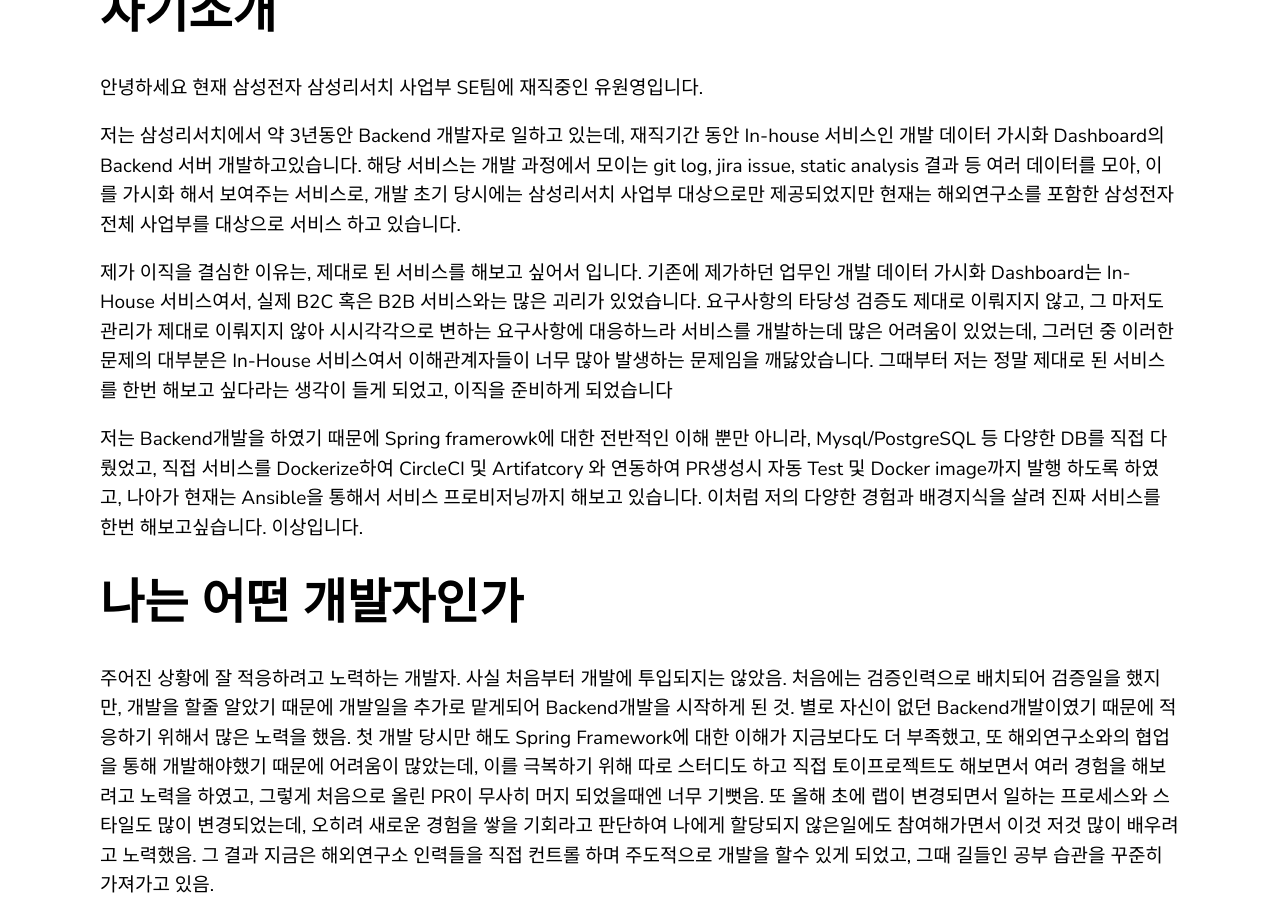
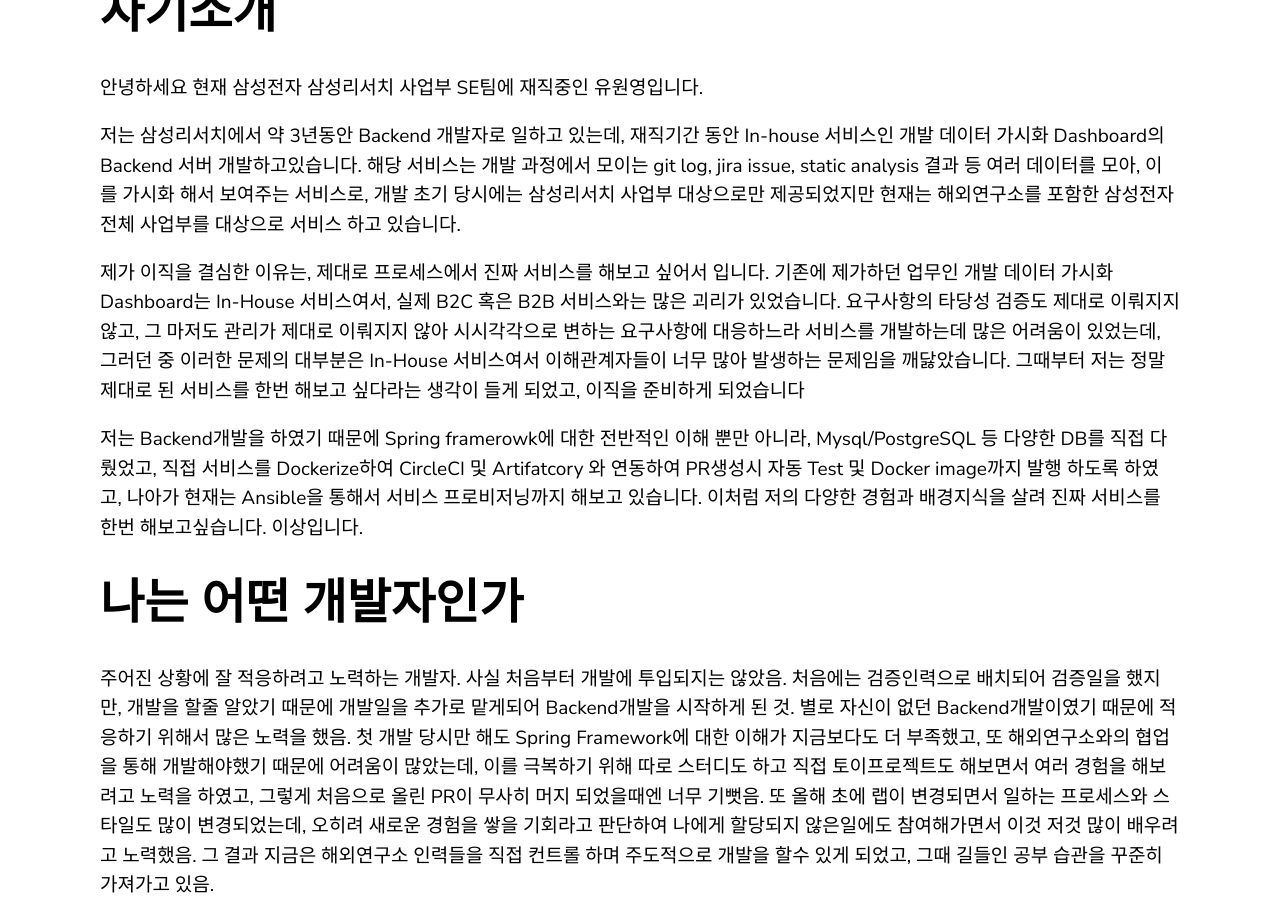
Before and after one commit to yoowonyoung/yoowonyoung.github.io, a Jekyll site: the page built from _posts/2020-08-11-Interview-03.md, in a window 1280 px wide and 900 px high, scrolled down 527 px. Built offline with Jekyll 4.4.1, drawn with Linux system fonts in a browser that asks for light colours; comment, search, counter and statistics services are not loaded.

Commit message:
Update 2020-08-11-Interview-03.md

```diff
--- a/_posts/2020-08-11-Interview-03.md
+++ b/_posts/2020-08-11-Interview-03.md
@@ -11,7 +11,7 @@
 
 저는 삼성리서치에서 약 3년동안 Backend 개발자로 일하고 있는데, 재직기간 동안 In-house 서비스인 개발 데이터 가시화 Dashboard의 Backend 서버 개발하고있습니다. 해당 서비스는 개발 과정에서 모이는 git log, jira issue, static analysis 결과 등 여러 데이터를 모아, 이를 가시화 해서 보여주는 서비스로, 개발 초기 당시에는 삼성리서치 사업부 대상으로만 제공되었지만 현재는 해외연구소를 포함한 삼성전자 전체 사업부를 대상으로 서비스 하고 있습니다.
 
-제가 이직을 결심한 이유는, 제대로 된 서비스를 해보고 싶어서 입니다. 기존에 제가하던 업무인 개발 데이터 가시화 Dashboard는 In-House 서비스여서, 실제 B2C 혹은 B2B 서비스와는 많은 괴리가 있었습니다. 요구사항의 타당성 검증도 제대로 이뤄지지 않고, 그 마저도 관리가 제대로 이뤄지지 않아 시시각각으로 변하는 요구사항에 대응하느라 서비스를 개발하는데 많은 어려움이 있었는데, 그러던 중 이러한 문제의 대부분은 In-House 서비스여서 이해관계자들이 너무 많아 발생하는 문제임을 깨닳았습니다. 그때부터 저는 정말 제대로 된 서비스를 한번 해보고 싶다라는 생각이 들게 되었고, 이직을 준비하게 되었습니다
+제가 이직을 결심한 이유는, 제대로 프로세스에서 진짜 서비스를 해보고 싶어서 입니다. 기존에 제가하던 업무인 개발 데이터 가시화 Dashboard는 In-House 서비스여서, 실제 B2C 혹은 B2B 서비스와는 많은 괴리가 있었습니다. 요구사항의 타당성 검증도 제대로 이뤄지지 않고, 그 마저도 관리가 제대로 이뤄지지 않아 시시각각으로 변하는 요구사항에 대응하느라 서비스를 개발하는데 많은 어려움이 있었는데, 그러던 중 이러한 문제의 대부분은 In-House 서비스여서 이해관계자들이 너무 많아 발생하는 문제임을 깨닳았습니다. 그때부터 저는 정말 제대로 된 서비스를 한번 해보고 싶다라는 생각이 들게 되었고, 이직을 준비하게 되었습니다
 
 저는 Backend개발을 하였기 때문에 Spring framerowk에 대한 전반적인 이해 뿐만 아니라, Mysql/PostgreSQL 등 다양한 DB를 직접 다뤘었고, 직접 서비스를 Dockerize하여 CircleCI 및 Artifatcory 와 연동하여 PR생성시 자동 Test 및 Docker image까지 발행 하도록 하였고, 나아가 현재는 Ansible을 통해서 서비스 프로비저닝까지 해보고 있습니다. 이처럼 저의 다양한 경험과 배경지식을 살려 진짜 서비스를 한번 해보고싶습니다. 이상입니다.
 
```
